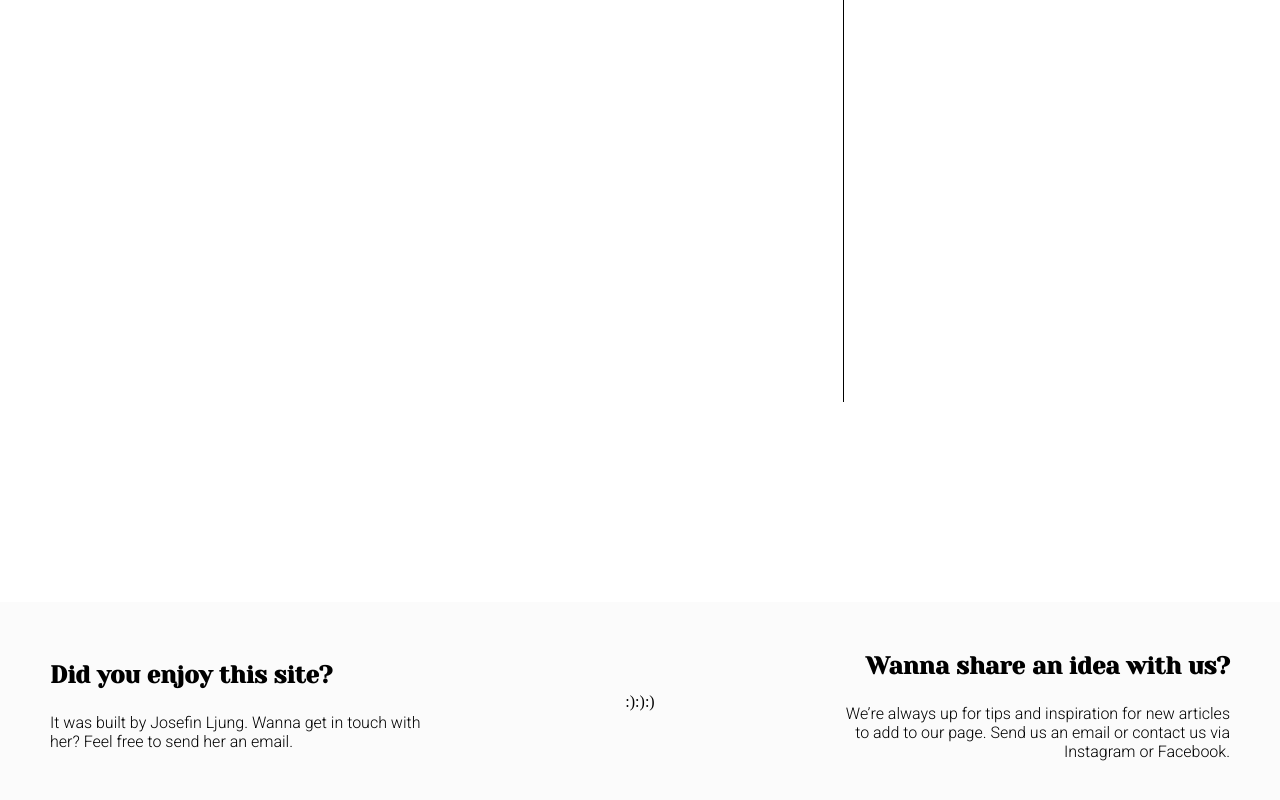
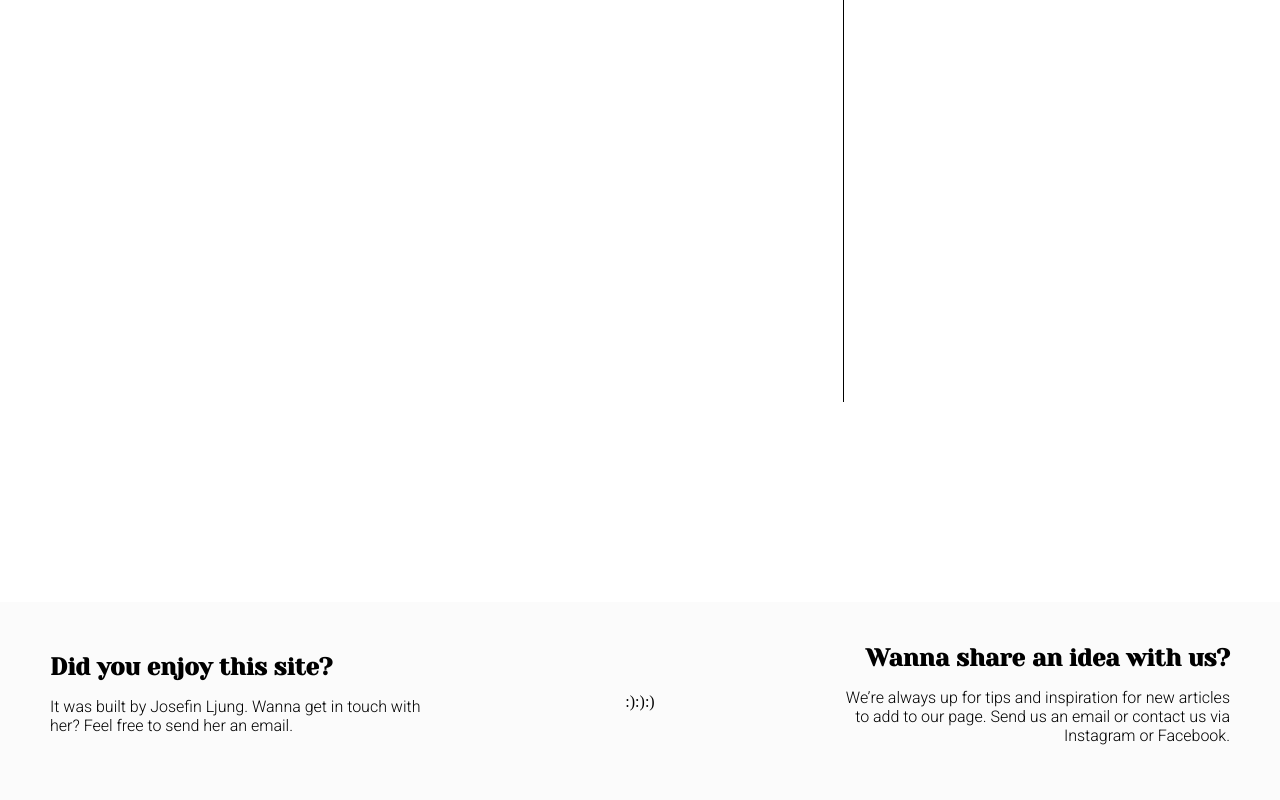
Before and after one commit to josefinljung/MyTokyoApp, a React (Create React App) app: page / in a window 1280 px wide. Shown: the part 670-1470 px from the top of the page. Built offline with nearby package versions, Linux system fonts and the light colour scheme.

Commit message:
Added landingpage information.

```diff
--- a/src/Variables.scss
+++ b/src/Variables.scss
@@ -27,12 +27,14 @@ h1 {
 //artikel-rubrik
 h2 {
     font-size: 36px;
+    margin: 0px!important;
 }
 
 h3 {
     font-family: $heading;
     font-size: 24px;
     color: $fontColor;
+    margin: 0px!important;
 }
 
 h4 {
```
Also changed, not shown: 1 other file (tests, documents, lock files or other folders).
